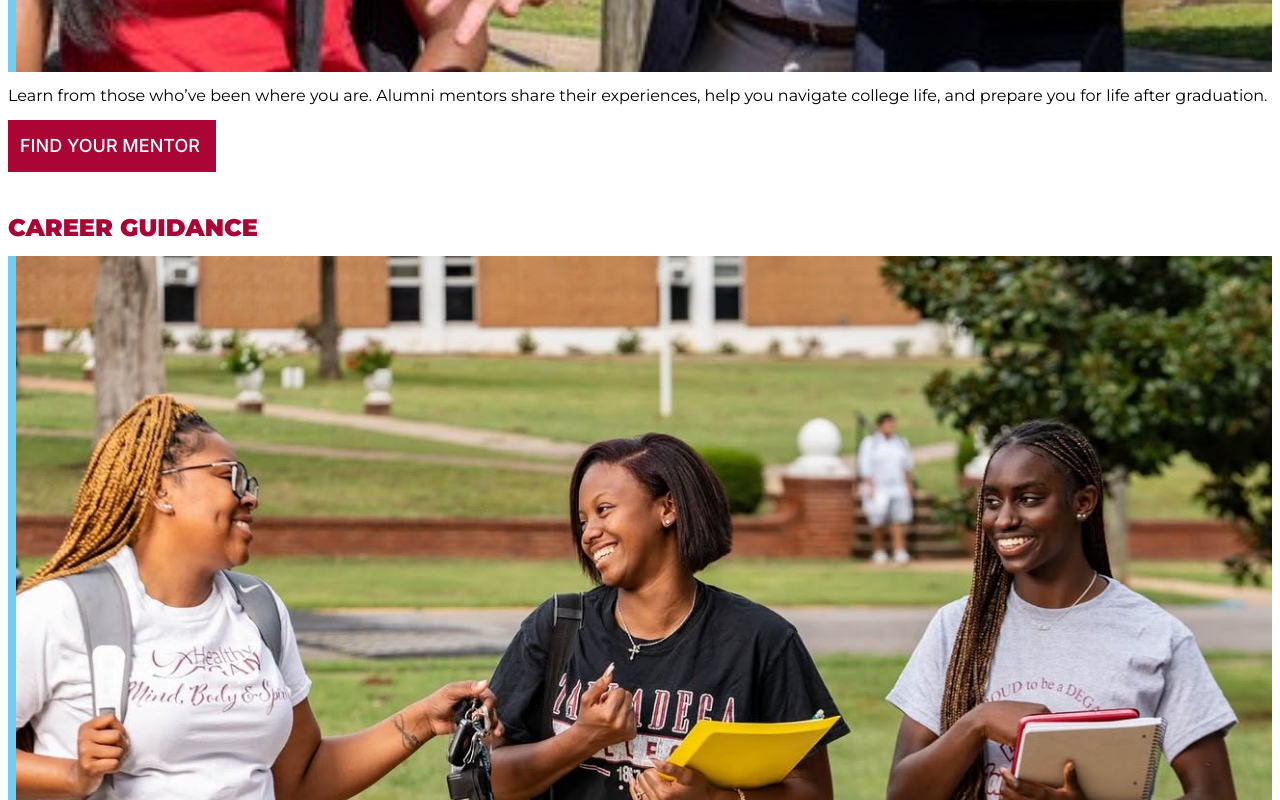
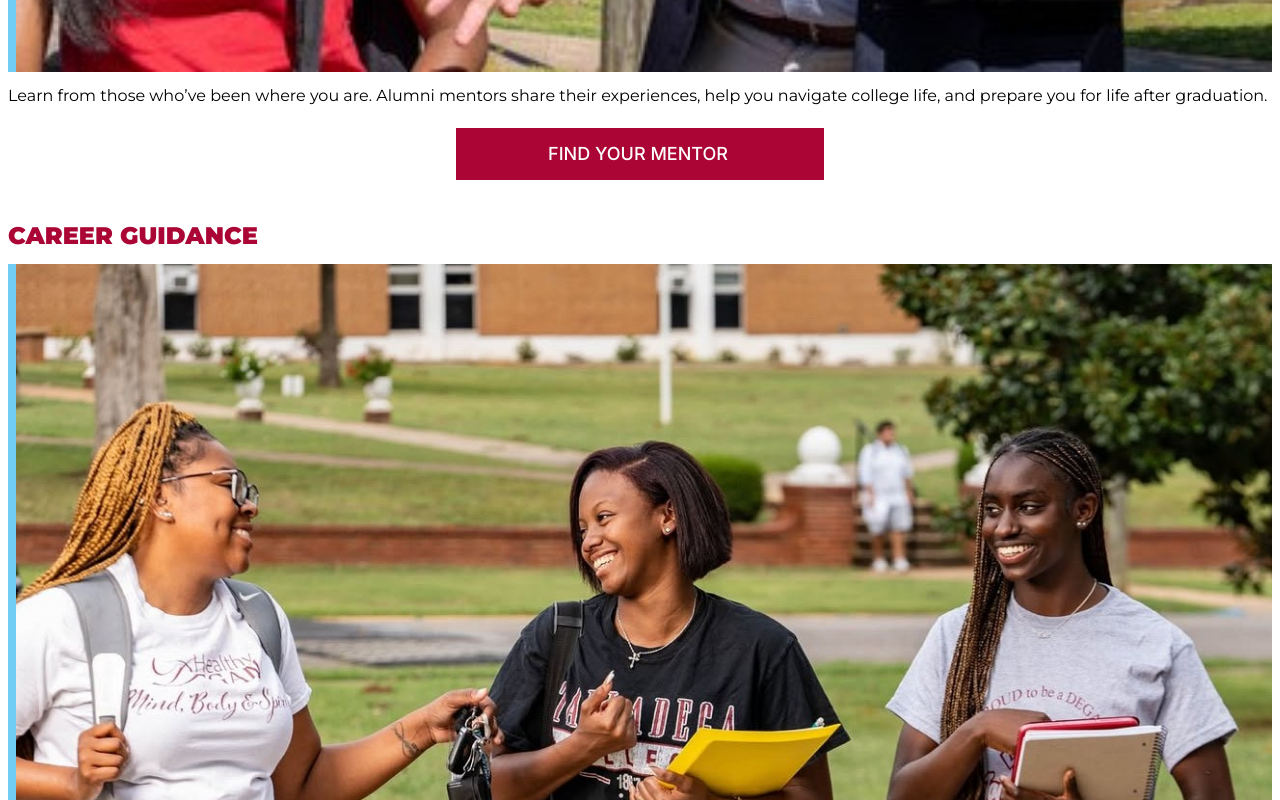
Before and after one commit to izuchukwumba/tc_c2c, a React (Vite) app in the folder frontend/: page / in a window 1280 px wide. Shown: the part 1140-1940 px from the top of the page. Built offline with nearby package versions, Linux system fonts and the light colour scheme.

Commit message:
minor fixes

```diff
--- a/frontend/src/pages/landing-page/Card.tsx
+++ b/frontend/src/pages/landing-page/Card.tsx
@@ -19,19 +19,16 @@ const Card: React.FC<{
         className="border-l-8 border-tcBlue max-w-full h-auto"
       />
       <div className="">{description}</div>
-      {/* <div className="bg-tcBlue w-fit flex text-center cursor-pointer hover:opacity-90">
-        <div className="pl-3 pr-4 py-3 uppercase text-black font-inter text-lg font-medium">
-          {buttonText}
-        </div>
-      </div> */}
+      <div className="flex flex-col items-center justify-center pt-2">
         <Button
           text={buttonText}
-        moreCSS="bg-tcCrimson text-white"
+          moreCSS="bg-tcCrimson text-white px-20"
           handleAction={() => {
             console.log(`Button '${buttonText}' clicked`);
           }}
         />
       </div>
+    </div>
   );
 };
 
--- a/frontend/src/pages/landing-page/Header.tsx
+++ b/frontend/src/pages/landing-page/Header.tsx
@@ -1,6 +1,6 @@
 const Header: React.FC = () => {
   return (
-    <div className="w-full bg-white flex flex-col items-center font-primary gap-y-1 pt-2 pb-1">
+    <div className="w-full bg-white flex flex-col items-center font-primary gap-y-1 pt-2 pb-1 border-b-1 border-tcCrimson fixed">
       <img src="/talladega-logo.png" alt="Logo" className="h-16 mx-auto" />
       <div className="font-bold text-2xl ">CAMPUS 2 CORPORATE</div>
       <div className="text-md text-tcCrimson">Mentorship Program</div>
--- a/frontend/src/pages/landing-page/LandingPage.tsx
+++ b/frontend/src/pages/landing-page/LandingPage.tsx
@@ -1,7 +1,6 @@
 import Header from "./Header";
 import Intro from "./Intro";
 import Card from "./Card";
-import Button from "../../components/Button";
 
 const LandingPage = () => {
   const cardsContent = [
@@ -27,11 +26,18 @@ const LandingPage = () => {
       image: "/supportive-mentorship.jpeg",
       buttonText: "Take the first step",
     },
+    {
+      title: "Gain Insights",
+      description:
+        "          The Campus 2 Corporate program is your place to connect, grow, and thrive. Here, Talladega alumni share real experiences, open doors to new opportunities, and help you plan your next big move. It is about support, shared stories, and building a future where every student has a mentor who believes in them and guides them to success. Join the community, learn from the best, and keep the Talladega spirit alive!",
+      image: "/student-listening.jpeg",
+      buttonText: "Get Started",
+    },
   ];
   return (
     <>
       <Header />
-      <div className="py-4 mx-2">
+      <div className="py-4 mx-2 mt-35">
         <Intro />
         <div className="mt-4 flex flex-col gap-y-10">
           {cardsContent.map((card, index) => (
@@ -45,8 +51,8 @@ const LandingPage = () => {
           ))}
         </div>
       </div>
-      <div className="pt-4">
-        <div className="border-t-5 border-tcBlue mx-5"></div>
+      {/* <div className="pt-4">
+        <div className="border-t-5 border-tcBlue mr-5 w-[80%]"></div>
         <div className="text-black py-4 px-2 ">
           The Campus 2 Corporate program is your place to connect, grow, and
           thrive. Here, Talladega alumni share real experiences, open doors to
@@ -64,7 +70,7 @@ const LandingPage = () => {
             }}
           />
         </div>
-      </div>
+      </div> */}
       <div className="flex item-center justify-center pt-5 pb-2">
         <div className="text-sm">Developed by Izuchukwu Mba, 2025</div>
       </div>
```
Lines whose indentation alone changed are shown as unchanged.
